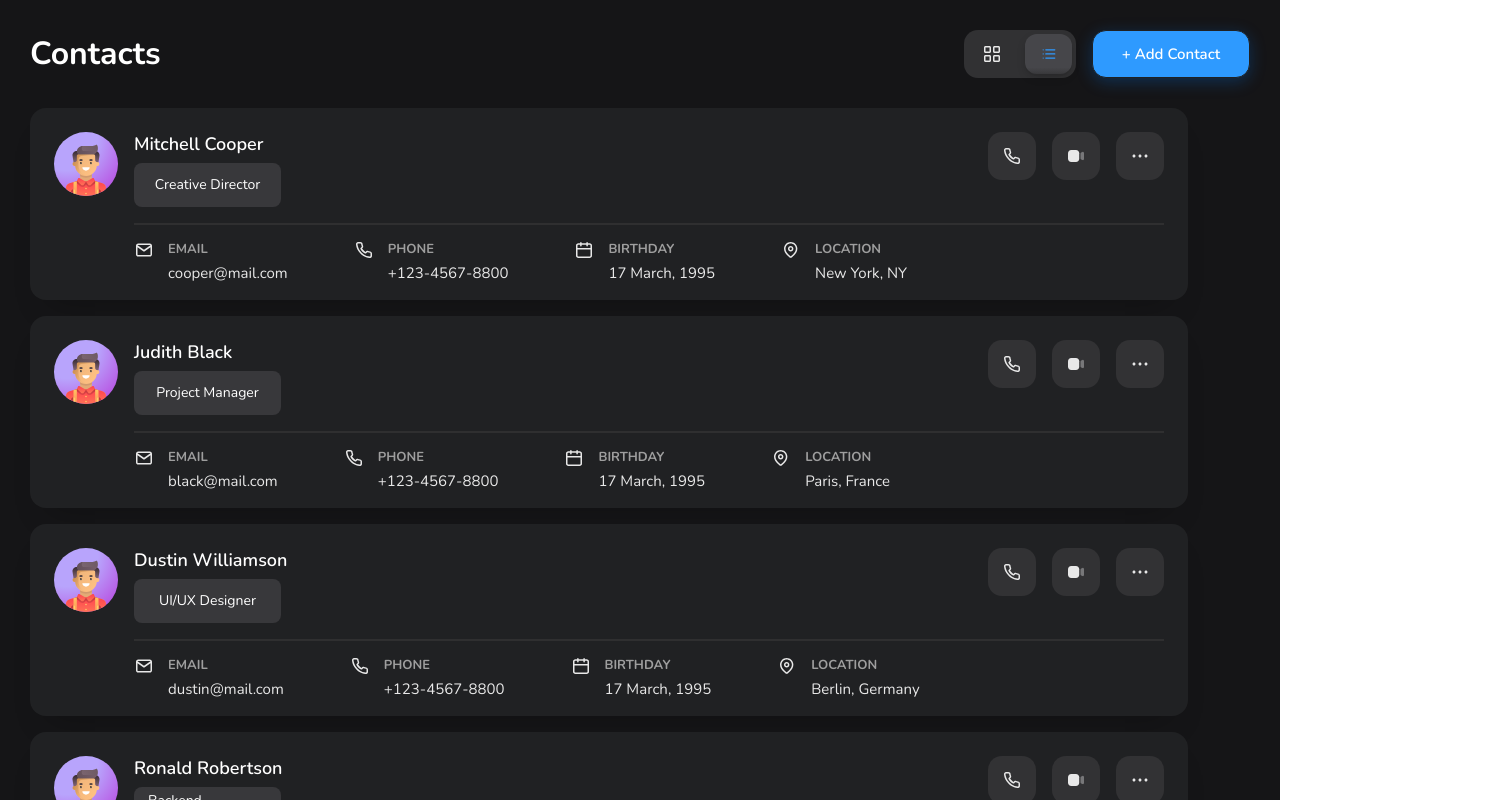
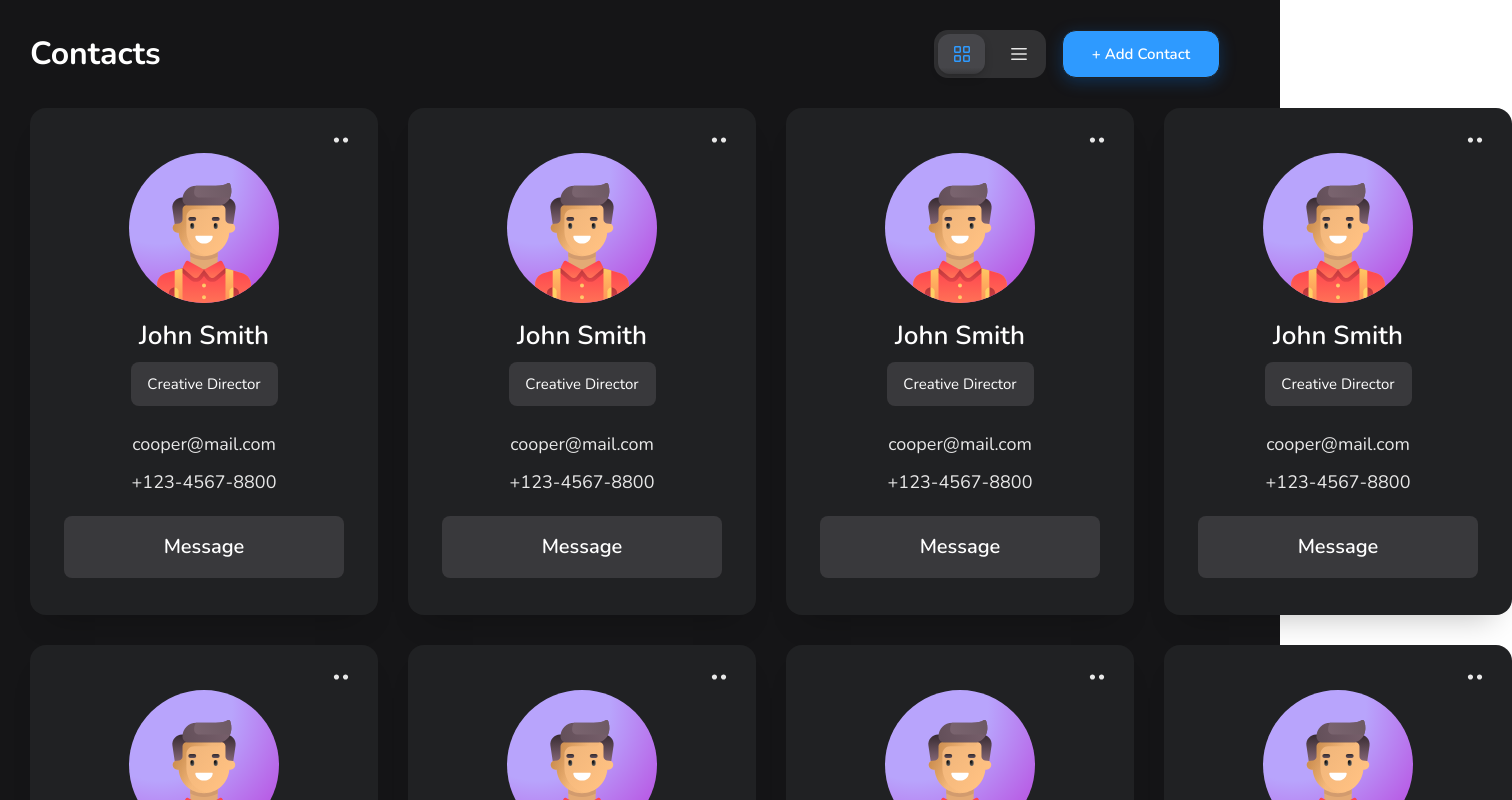
Before and after one commit to cconner57/Next-Alpha, a Next.js app: page /contacts in a window 1280 px wide. Shown: the top 800 px of the page, 1512 px wide, since content can reach past the window. Built offline with nearby package versions, Linux system fonts and the light colour scheme.

Commit message:
contact cards

```diff
--- a/public/Icons/index.ts
+++ b/public/Icons/index.ts
@@ -2,9 +2,11 @@ import calendar from "./Calendar.svg";
 import ellipsis from "./More.svg";
 import grid from "./Grid.svg";
 import list from "./List.svg";
+import list2 from "./List2.svg";
 import location from "./Location.svg";
 import mail from "./Mail.svg";
 import phone from "./Phone.svg";
 import video from "./Video.svg";
+import more2 from "./More2.svg";
 
-export { calendar, ellipsis, grid, list, location, mail, phone, video };
+export { calendar, ellipsis, grid, list, list2, location, mail, phone, video, more2 };
--- a/src/components/Common/Common.module.scss
+++ b/src/components/Common/Common.module.scss
@@ -84,3 +84,38 @@
 	height: 48px;
 	width: 548px;
 }
+
+.toggleView {
+	max-width: 104px;
+	max-height: 48px;
+	background: #313133;
+	border-radius: 14px;
+	padding: 4px;
+	display: flex;
+	justify-content: center;
+	align-items: center;
+	gap: 10px;
+	.active {
+		width: 48px;
+		height: 40px;
+		background: linear-gradient(180deg, #46464a 83.86%, #38383b 100%);
+		box-shadow: 0px 4px 8px rgba(0, 0, 0, 0.14), 0px 2px 1px rgba(0, 0, 0, 0.04);
+		border-radius: 12px;
+		display: flex;
+		justify-content: center;
+		align-items: center;
+		cursor: pointer;
+		img {
+			filter: brightness(0) saturate(100%) invert(52%) sepia(22%)
+				saturate(4882%) hue-rotate(188deg) brightness(100%) contrast(102%);
+		}
+	}
+	.inactive {
+		width: 48px;
+		height: 40px;
+		display: flex;
+		justify-content: center;
+		align-items: center;
+		cursor: pointer;
+	}
+}
--- /dev/null
+++ b/src/components/Common/ToggleView.tsx
@@ -0,0 +1,25 @@
+import Image from "next/image";
+import { grid, list2 } from "../../../public/Icons";
+import styles from "./Common.module.scss";
+
+interface ToggleViewProps {
+	viewToggle: string;
+	setViewToggle: (view: "grid" | "list") => void;
+}
+
+export const ToggleView = ({ viewToggle, setViewToggle }: ToggleViewProps) => {
+	return (
+		<div className={styles.toggleView}>
+			<div
+				onClick={() => setViewToggle("grid")}
+				className={viewToggle === "grid" ? styles.active : styles.inactive}>
+				<Image width={20} height={20} src={grid} alt="grid" />
+			</div>
+			<div
+				onClick={() => setViewToggle("list")}
+				className={viewToggle === "list" ? styles.active : styles.inactive}>
+				<Image width={20} height={20} src={list2} alt="list" />
+			</div>
+		</div>
+	);
+};
--- a/src/components/Contact/Contact.module.scss
+++ b/src/components/Contact/Contact.module.scss
@@ -58,6 +58,79 @@
 	}
 }
 
+.contactGrid {
+	width: 300px;
+	height: 460px;
+	background: #202123;
+	box-shadow: 0px 20px 30px -18px rgba(0, 0, 0, 0.25);
+	border-radius: 16px;
+	display: flex;
+	flex-direction: column;
+	align-items: center;
+	padding: 19px 24px 28px;
+	img:first-child {
+		margin-left: auto;
+	}
+	.name {
+		font-family: "Nunito";
+		font-style: normal;
+		font-weight: 600;
+		font-size: 26px;
+		line-height: 33px;
+		text-align: center;
+		color: #ffffff;
+		margin-top: 16px;
+	}
+	.title {
+		margin: 10px 0 10px;
+		padding: 7px 14px;
+		width: 119px;
+		height: 30px;
+		display: flex;
+		background: hsl(240, 3%, 23%);
+		border-radius: 8px;
+		justify-content: center;
+		p {
+			align-self: center;
+			color: hsl(0, 0%, 100%);
+			font-family: "Nunito";
+			font-size: 15px;
+			font-style: normal;
+			font-weight: 400;
+			line-height: 16px;
+		}
+	}
+	.details {
+		font-family: "Nunito";
+		font-style: normal;
+		font-weight: 400;
+		font-size: 18px;
+		line-height: 20px;
+		text-align: center;
+		color: hsl(0, 0%, 91%);
+		margin-top: 18px;
+	}
+	.message {
+		margin-top: 24px;
+		padding: 7px 14px;
+		width: 252px;
+		height: 48px;
+		display: flex;
+		background: hsl(240, 3%, 23%);
+		border-radius: 8px;
+		justify-content: center;
+		align-items: center;
+		p {
+			font-family: "Nunito";
+			font-style: normal;
+			font-weight: 600;
+			font-size: 20px;
+			line-height: 20px;
+			color: hsl(0, 0%, 100%);
+		}
+	}
+}
+
 .contactDetail {
 	display: flex;
 	max-width: 157px;
--- /dev/null
+++ b/src/components/Contact/ContactGrid.tsx
@@ -0,0 +1,46 @@
+import React from "react";
+import Image from "next/image";
+import { avatar1_150 } from "../../../public/Avatars";
+import { more2 } from "../../../public/Icons";
+import styles from "./Contact.module.scss";
+
+interface ContactGridProps {
+	profileImage?: any;
+	name?: string;
+	title?: string;
+	email?: string;
+	phoneNumber?: string;
+	birthday?: string;
+	address?: string;
+}
+
+export const ContactGrid = ({
+	profileImage,
+	name = "John Smith",
+	title = "Creative Director",
+	email = "cooper@mail.com",
+	phoneNumber = "+123-4567-8800",
+}: ContactGridProps) => {
+	return (
+		<div className={styles.contactGrid}>
+			<Image width={26} height={26} src={more2} alt="avatar" />
+			<Image
+				width={150}
+				height={150}
+				src={profileImage || avatar1_150}
+				alt="avatar"
+			/>
+			<h4 className={styles.name}>
+				{name}
+			</h4>
+			<div className={styles.title}>
+				<p>{title}</p>
+			</div>
+			<p className={styles.details}>{email}</p>
+			<p className={styles.details}>{phoneNumber}</p>
+            <div className={styles.message}>
+                <p>Message</p>
+            </div>
+		</div>
+	);
+};
--- /dev/null
+++ b/src/components/Contact/index.ts
@@ -0,0 +1,4 @@
+import { ContactCard } from "./ContactCard";
+import { ContactGrid } from "./ContactGrid";
+
+export { ContactCard, ContactGrid };
--- a/src/pages/contacts.tsx
+++ b/src/pages/contacts.tsx
@@ -1,13 +1,12 @@
 import { Button } from "@/components/Common/Button";
-import { ContactCard } from "@/components/Contact/ContactCard";
-import Image from "next/image";
+import { ContactCard, ContactGrid } from "@/components/Contact";
 import { useState } from "react";
-import { grid, list } from "../../public/Icons";
+import { ToggleView } from "@/components/Common/ToggleView";
 
 const Contacts = () => {
-	const [viewToggle, setViewToggle] = useState<"grid" | "list">("list");
+	const [viewToggle, setViewToggle] = useState<"grid" | "list">("grid");
 	return (
-		<main style={{ backgroundColor: "#151517" }}>
+		<main style={{ backgroundColor: "#151517", padding: '0 30px' }}>
 			<div style={{ display: "flex", justifyContent: "space-between" }}>
 				<h2
 					style={{
@@ -19,111 +18,67 @@ const Contacts = () => {
 						display: "flex",
 						alignItems: "center",
 						color: "#FFFFFF",
-						margin: "32px 30px",
+						margin: "32px 0",
 					}}>
 					Contacts
 				</h2>
 				<div style={{ display: "flex", gap: "16px", margin: "30px" }}>
-					<div
-						style={{
-							maxWidth: "104px",
-							maxHeight: "48px",
-							background: "#313133",
-							borderRadius: "14px",
-							padding: "4px",
-							display: "flex",
-							justifyContent: "center",
-							alignItems: "center",
-							gap: "10px",
-						}}>
-						<div
-							onClick={() => setViewToggle("grid")}
-							style={
-								viewToggle === "grid"
-									? {
-											width: "48px",
-											height: "40px",
-
-											background:
-												"linear-gradient(180deg, #46464A 83.86%, #38383B 100%)",
-											boxShadow:
-												"0px 4px 8px rgba(0, 0, 0, 0.14), 0px 2px 1px rgba(0, 0, 0, 0.04)",
-											borderRadius: "12px",
-											display: "flex",
-											justifyContent: "center",
-											alignItems: "center",
-											cursor: "pointer",
-									  }
-									: {
-											width: "48px",
-											height: "40px",
-											display: "flex",
-											justifyContent: "center",
-											alignItems: "center",
-											cursor: "pointer",
-									  }
-							}>
-							<Image
-								width={20}
-								height={20}
-								src={grid}
-								alt="grid"
-								style={
-									viewToggle === "grid"
-										? {
-												filter:
-													"brightness(0) saturate(100%) invert(52%) sepia(22%) saturate(4882%) hue-rotate(188deg) brightness(100%) contrast(102%)",
-										  }
-										: {}
-								}
-							/>
-						</div>
-						<div
-							onClick={() => setViewToggle("list")}
-							style={
-								viewToggle === "list"
-									? {
-											width: "48px",
-											height: "40px",
-
-											background:
-												"linear-gradient(180deg, #46464A 83.86%, #38383B 100%)",
-											boxShadow:
-												"0px 4px 8px rgba(0, 0, 0, 0.14), 0px 2px 1px rgba(0, 0, 0, 0.04)",
-											borderRadius: "12px",
-											display: "flex",
-											justifyContent: "center",
-											alignItems: "center",
-											cursor: "pointer",
-									  }
-									: {
-											width: "48px",
-											height: "40px",
-											display: "flex",
-											justifyContent: "center",
-											alignItems: "center",
-											cursor: "pointer",
-									  }
-							}>
-							<Image
-								width={16}
-								height={16}
-								src={list}
-								alt="list"
-								style={
-									viewToggle === "list"
-										? {
-												filter:
-													"brightness(0) saturate(100%) invert(52%) sepia(22%) saturate(4882%) hue-rotate(188deg) brightness(100%) contrast(102%)",
-										  }
-										: {}
-								}
-							/>
-						</div>
-					</div>
+					<ToggleView viewToggle={viewToggle} setViewToggle={setViewToggle} />
 					<Button variant="primary" text="+ Add Contact" />
 				</div>
 			</div>
+			{viewToggle === "grid" && (
+				<div style={{ display: "grid", gridTemplateColumns: "repeat(4, 1fr)", gap: '30px' }}>
+					<ContactGrid
+						name="John Smith"
+						title="Creative Director"
+						email="cooper@mail.com"
+						phoneNumber="+123-4567-8800"
+					/>
+					<ContactGrid
+						name="John Smith"
+						title="Creative Director"
+						email="cooper@mail.com"
+						phoneNumber="+123-4567-8800"
+					/>
+					<ContactGrid
+						name="John Smith"
+						title="Creative Director"
+						email="cooper@mail.com"
+						phoneNumber="+123-4567-8800"
+					/>
+					<ContactGrid
+						name="John Smith"
+						title="Creative Director"
+						email="cooper@mail.com"
+						phoneNumber="+123-4567-8800"
+					/>
+					<ContactGrid
+						name="John Smith"
+						title="Creative Director"
+						email="cooper@mail.com"
+						phoneNumber="+123-4567-8800"
+					/>
+					<ContactGrid
+						name="John Smith"
+						title="Creative Director"
+						email="cooper@mail.com"
+						phoneNumber="+123-4567-8800"
+					/>
+					<ContactGrid
+						name="John Smith"
+						title="Creative Director"
+						email="cooper@mail.com"
+						phoneNumber="+123-4567-8800"
+					/>
+					<ContactGrid
+						name="John Smith"
+						title="Creative Director"
+						email="cooper@mail.com"
+						phoneNumber="+123-4567-8800"
+					/>
+				</div>
+			)}
 			{viewToggle === "list" && (
 				<>
 					<ContactCard
```
Also changed, not shown: public/Icons/List2.svg (renamed from public/Icons/List 2.svg), public/Icons/More2.svg (renamed from public/Icons/More 2.svg).
